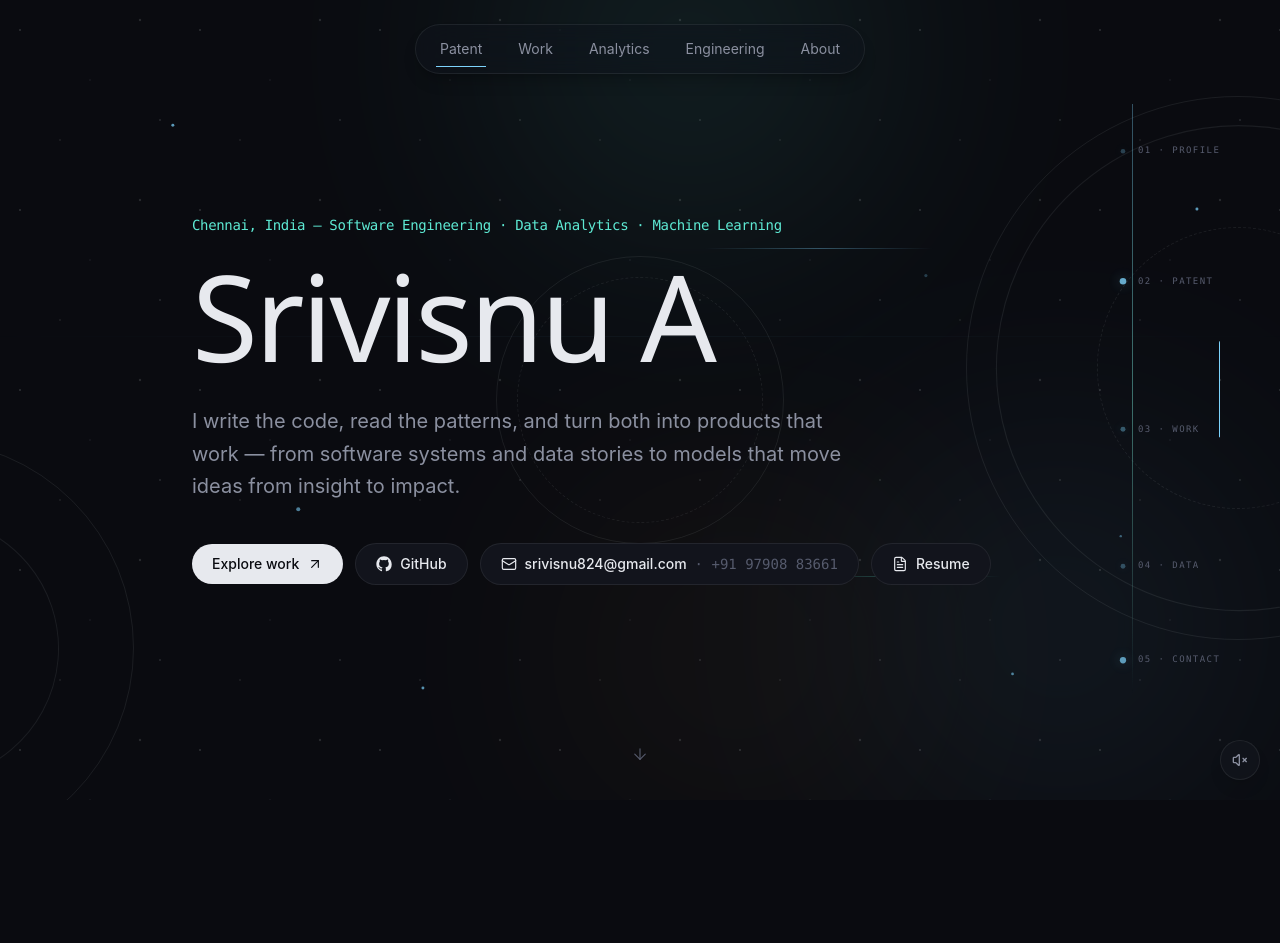
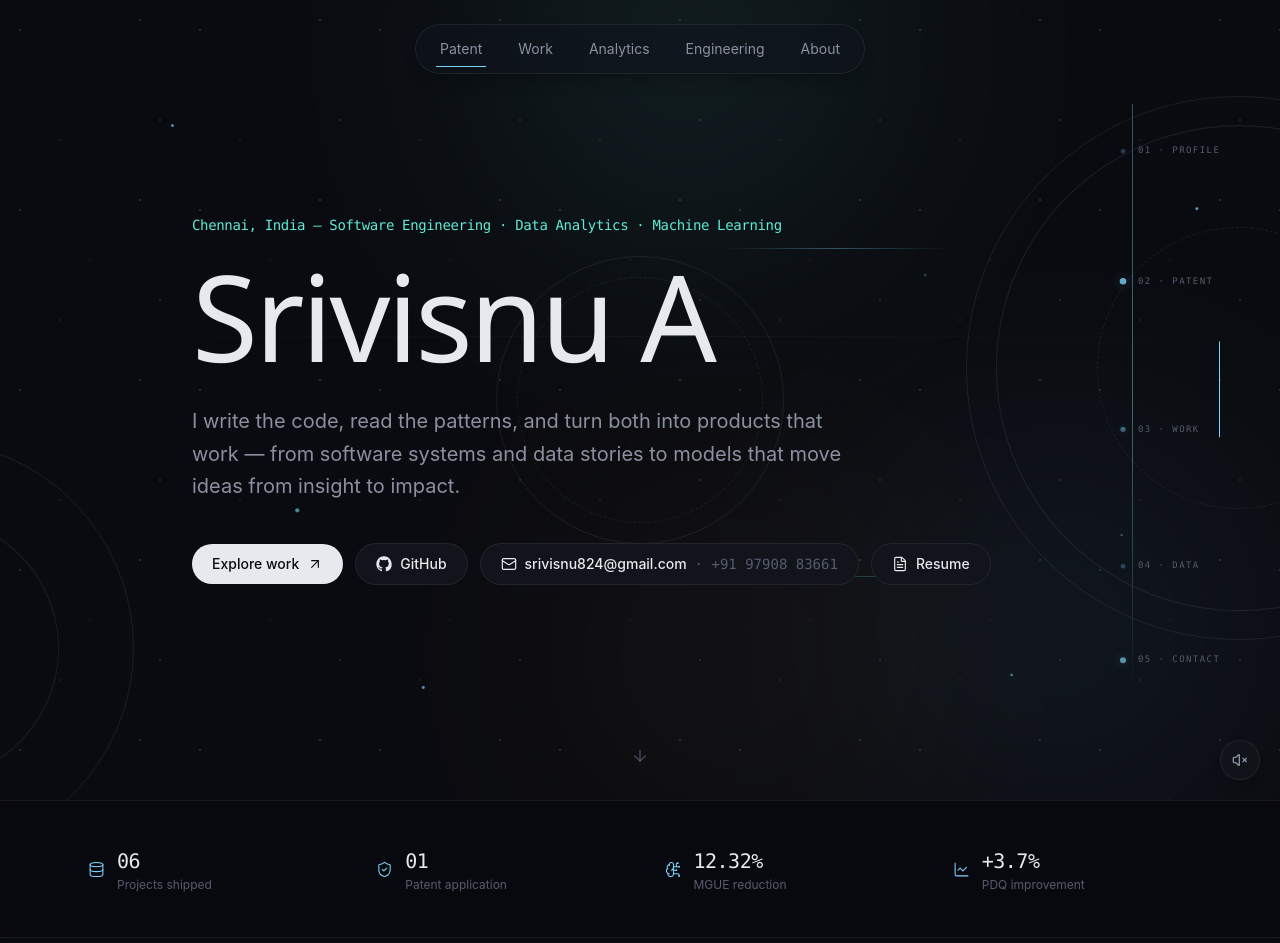
Before and after one commit to srivisnuA/portfolio, a Next.js app: page / in a window 1280 px wide. Shown: the top 943 px of the page. Built offline with nearby package versions, Linux system fonts and the light colour scheme.

Commit message:
Add recruiter proof strip to portfolio flow

```diff
--- a/app/page.tsx
+++ b/app/page.tsx
@@ -3,6 +3,7 @@ import MeshBackdrop from "@/components/MeshBackdrop";
 import ScrollProgress from "@/components/ScrollProgress";
 import CustomCursor from "@/components/CustomCursor";
 import ScrollJourney from "@/components/ScrollJourney";
+import RecruiterSignals from "@/components/RecruiterSignals";
 import Hero from "@/components/Hero";
 import FeaturedPatent from "@/components/FeaturedPatent";
 import EngineeringWorks from "@/components/EngineeringWorks";
@@ -19,6 +20,7 @@ export default function Home() {
       <ScrollJourney />
       <main>
         <Hero />
+        <RecruiterSignals />
         <FeaturedPatent />
         <EngineeringWorks />
         <Arsenal />
```
